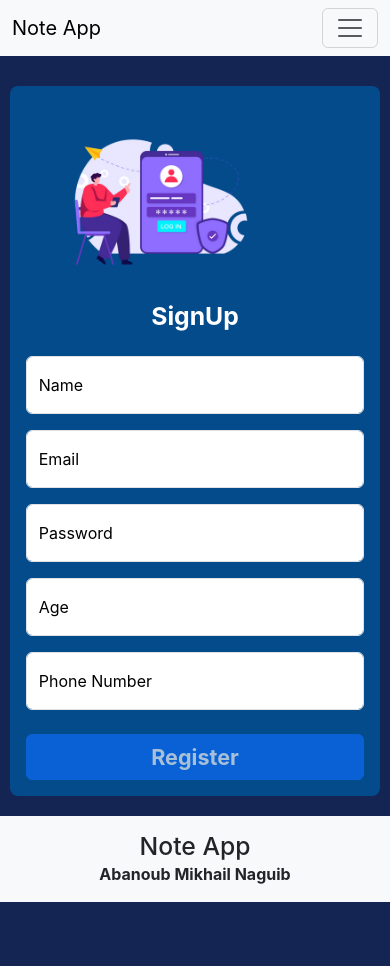
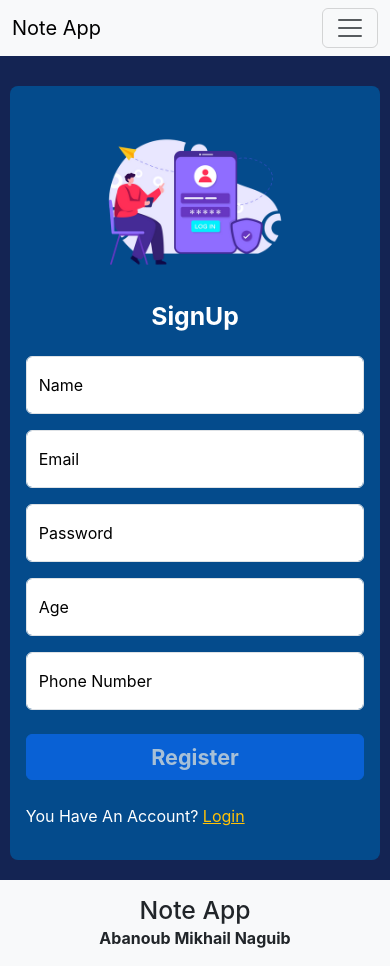
Before and after one commit to Abanoub-Mikhail/NoteApp, a React (Create React App) app: page /#/register in a window 390 px wide. Before the commit the page ends 902 px from the top, so only its background shows below. Built offline with nearby package versions, Linux system fonts and the light colour scheme; a web font is replaced by a local one.

Commit message:
initial commit

```diff
--- a/src/Component/Notes/Notes.jsx
+++ b/src/Component/Notes/Notes.jsx
@@ -56,7 +56,7 @@ export default function Notes({allNotes , notesDelete , notesGet}) {
 
         <Modal show={show} onHide={handleClose}>
         <Modal.Header closeButton>
-          <Modal.Title>New Note</Modal.Title>
+          <Modal.Title>Update Note</Modal.Title>
         </Modal.Header>
         <Modal.Body>
           <form onSubmit={formik.handleSubmit}>
--- a/src/Component/Register/Register.jsx
+++ b/src/Component/Register/Register.jsx
@@ -1,6 +1,6 @@
 import { useFormik } from 'formik'
 import React, { useContext, useState } from 'react'
-import { useNavigate } from 'react-router-dom';
+import { Link, useNavigate } from 'react-router-dom';
 import * as Yup from 'yup';
 import { userContext } from '../../Context/UserContext';
 import img1 from '../../assets/image/sign in.webp'
@@ -55,7 +55,7 @@ export default function Register() {
     <>
 
     <section className='bg-sec-main form p-3 text-white mx-auto rounded-3'>
-      <div className="img text-center"><img src={img1} width={200} alt="" /></div>
+      <div className="img text-center mx-auto"><img src={img1} width={200} alt="" /></div>
       <h2 className=' text-capitalize text-center mb-4 fw-bold'>signUp</h2>
       <form onSubmit={formik.handleSubmit}>
       {error ? <div className='text-center text-danger mb-3 text-capitalize'> * {error}</div> : null}
@@ -99,7 +99,7 @@ export default function Register() {
       {loading ? <i className='fa fa-spinner fa-spin'></i> : "Register"}
         </button>
       </form>
-
+      <p className=' text-capitalize mt-4'>You have an account? <Link className=' text-warning ' to={'/signin'}>Login</Link></p>
     </section>
 
     </>
--- a/src/Component/Signin/Signin.jsx
+++ b/src/Component/Signin/Signin.jsx
@@ -50,7 +50,7 @@ export default function Signin() {
     <>
 
     <section className='bg-sec-main form p-3 py-4 text-white mx-auto rounded-3'>
-    <div className="img text-center"><img src={img1} width={200} alt="" /></div>
+    <div className="img text-center mx-auto"><img src={img1} width={200} alt="" /></div>
       <h2 className=' text-capitalize text-center mb-4 fw-bold'>signin</h2>
       <form onSubmit={formik.handleSubmit}>
       {error ? <div className='text-center text-danger mb-3 text-capitalize'> * {error}</div> : null}
--- a/src/index.css
+++ b/src/index.css
@@ -104,7 +104,7 @@ section.form {
     bottom: 50px;
     left: 50%;
     transform: translateX(-50%);
-    z-index: 99999;
+    z-index: 1;
   }
 
   .addNotesDes {
```
